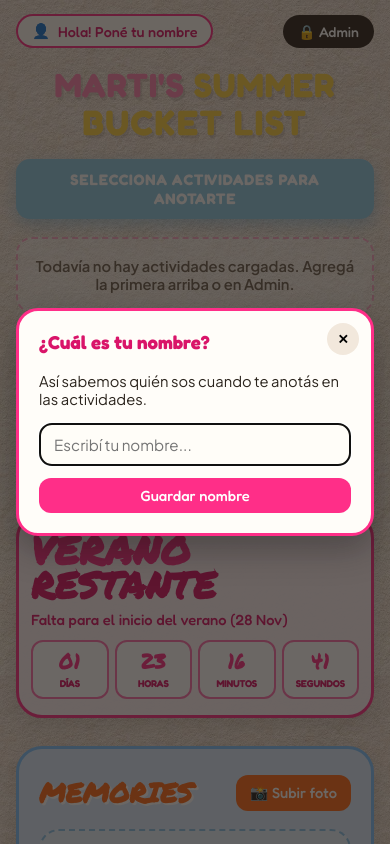
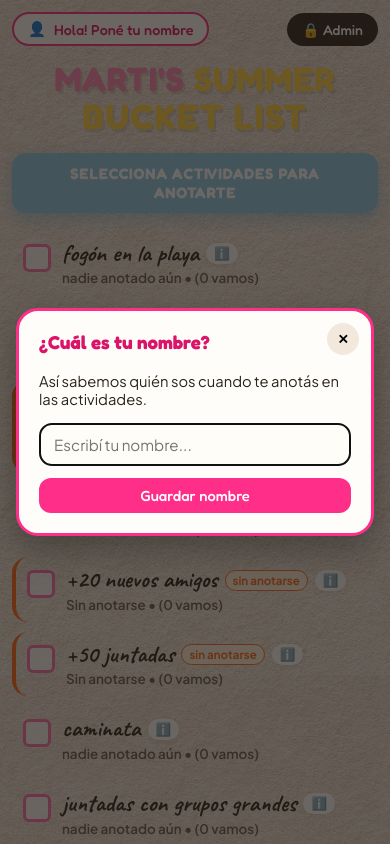
Before and after one commit to martinabarros1014/martisbucketlist, a plain HTML site: page index.html in a window 390 px wide. Shown: the top 844 px of the page. Drawn offline with Linux system fonts and the light colour scheme.

Commit message:
Update index.html

```diff
--- a/index.html
+++ b/index.html
@@ -34,6 +34,11 @@
 
     * { box-sizing: border-box; }
 
+    html, body {
+      max-width: 100%;
+      overflow-x: hidden;
+    }
+
     body {
       margin: 0;
       font-family: 'Plus Jakarta Sans', sans-serif;
@@ -42,7 +47,6 @@
       background-image: url("elementos/papel.jpg");
       background-repeat: repeat;
       background-size: 380px auto;
-      overflow-x: hidden;
       padding-bottom: 90px;
     }
 
@@ -110,6 +114,7 @@
     }
     .center-stage {
       min-width: 0;
+      width: 100%;
     }
 
     /* Título de la foto en el medio de ambos marcos */
@@ -176,12 +181,17 @@
     }
 
     /* Lista checklist en 2 columnas dentro del centro */
+    #zoneActivities {
+      display: block;
+      width: 100%;
+    }
     .checklist-grid {
       display: grid;
       grid-template-columns: repeat(2, minmax(0, 1fr));
       gap: 14px 22px;
       align-items: start;
       min-height: 48px;
+      width: 100%;
     }
     .empty-list-note {
       grid-column: 1 / -1;
@@ -200,6 +210,8 @@
       gap: 11px;
       padding: 9px 11px;
       border-radius: 16px;
+      width: 100%;
+      min-width: 0;
       transition: background 0.2s ease, transform 0.15s ease;
     }
     .check-item.selectable {
@@ -255,6 +267,7 @@
       font-weight: 700;
       line-height: 1.15;
       color: var(--ink);
+      overflow-wrap: anywhere;
     }
     .check-item.done .check-name {
       text-decoration: line-through;
@@ -266,6 +279,7 @@
       color: #6b5e51;
       margin-top: 2px;
       font-weight: 600;
+      overflow-wrap: anywhere;
     }
     .badge-nosignup {
       background: var(--orange-bg);
@@ -299,11 +313,11 @@
       color: var(--ink);
     }
 
-    /* Proponer actividad + Actividades a las que estás anotado */
+    /* Sugerir actividad por WhatsApp + Actividades a las que estás anotado */
     .propose-bar {
       display: flex;
       gap: 8px;
-      max-width: 520px;
+      max-width: 560px;
       margin: 18px auto 14px;
       flex-wrap: wrap;
     }
@@ -319,7 +333,7 @@
     }
     .propose-bar input {
       flex: 1;
-      min-width: 190px;
+      min-width: 210px;
     }
 
     .joined-summary-box {
@@ -727,6 +741,7 @@
     .btn-orange { background: var(--orange); color: #fff; }
     .btn-green { background: var(--green); color: #fff; }
     .btn-sun { background: var(--sun); color: var(--ink); }
+    .btn-danger { background: #c92a2a; color: #fff; }
     .btn-ghost { background: #fff; color: var(--ink); border: 1.5px solid #dfd1b8; }
     .btn-sm { padding: 6px 10px; font-size: 0.82rem; border-radius: 10px; }
 
@@ -828,11 +843,22 @@
       }
     }
     @media (max-width: 520px) {
+      .page-wrap {
+        padding: 12px 12px 36px;
+      }
       .collage-stage {
-        grid-template-columns: 1fr;
+        display: block;
       }
       .side-frame {
         display: none;
+      }
+      .checklist-grid {
+        display: grid;
+        grid-template-columns: 1fr;
+        gap: 10px;
+      }
+      .check-name {
+        font-size: 1.5rem;
       }
       .clock-section {
         padding: 16px 12px;
@@ -904,6 +930,7 @@
           <span>Marcar como sin anotarse</span>
         </label>
         <button class="btn btn-orange btn-sm" style="width:100%;" onclick="adminSaveActivitySettings()">Guardar contador / modo</button>
+        <button type="button" class="btn btn-danger btn-sm" style="width:100%; margin-top:6px;" onclick="deleteSelectedAdminActivity()">🗑️ Eliminar actividad</button>
       </div>
 
       <div class="admin-box">
@@ -949,8 +976,8 @@
         <div id="activitiesGrid" class="checklist-grid"></div>
 
         <div class="propose-bar">
-          <input type="text" id="proposeInput" placeholder="Proponer una actividad nueva...">
-          <button class="btn btn-orange" onclick="proposeActivity()">+ Proponer</button>
+          <input type="text" id="suggestInput" placeholder="Sugerir una actividad para Marti..." onkeydown="if(event.key==='Enter') sendSuggestionWhatsApp()">
+          <button type="button" class="btn btn-green" onclick="sendSuggestionWhatsApp()">💬 Sugerir por WhatsApp</button>
         </div>
 
         <!-- Debajo de la lista: Actividades a las que estás anotado -->
@@ -1098,11 +1125,87 @@
 
 <script>
   const ADMIN_CODE = "topveranos";
-  const STORAGE_KEY = "martys_bucket_list_v10";
+  const WHATSAPP_PHONE = "59897502925";
+  const STORAGE_KEY = "martys_bucket_list_v12";
+
+  const FIXED_COUNTER_NAMES = new Set([
+    "+20 juntadas en la playa",
+    "+20 nuevos amigos",
+    "+50 juntadas",
+    "+30 sunsets",
+    "100 rechazos",
+    "10 pijamadas"
+  ]);
+
+  const RAW_ACTIVITIES = [
+    "fogón en la playa",
+    "jodas",
+    "+20 juntadas en la playa",
+    "parque inflable acuático",
+    "+20 nuevos amigos",
+    "+50 juntadas",
+    "caminata",
+    "juntadas con grupos grandes",
+    "playa de noche",
+    "ponernos en pedo (en la playa también)",
+    "ir a acampar",
+    "picnic",
+    "canotaje",
+    "lanchitas",
+    "hacer un asado",
+    "ir a una granja",
+    "recolectar caracolas",
+    "evento al aire libre",
+    "concierto",
+    "estar bajo la lluvia",
+    "amanecer en la playa",
+    "hacer un 24 horas estilo youTube 2018",
+    "pintar remeras",
+    "scrapbook",
+    "trash bagging",
+    "sneak out",
+    "karaoke",
+    "+30 sunsets",
+    "MEGA guerra de agua",
+    "mi cumple edición verano",
+    "robarme una señal de tránsito",
+    "aprender a hacer un mortal",
+    "aprender algún truco de skate",
+    "ir a una misión o voluntariado random",
+    "noche de presentaciones",
+    "100 rechazos",
+    "masterchef",
+    "10 pijamadas",
+    "tirar fuegos artificiales",
+    "explotar cosas",
+    "ir a pescar",
+    "noche de películas al aire libre",
+    "tobogan de agua",
+    "hacer slime",
+    "subir un cerro",
+    "tatuajes con henna o protector solar",
+    "pintar tote bags"
+  ];
+
+  function buildDefaultActivities() {
+    return RAW_ACTIVITIES.map((name, idx) => {
+      const isCounter = FIXED_COUNTER_NAMES.has(name);
+      return {
+        id: "act-" + (idx + 1),
+        name,
+        info: isCounter ? `Contador de verano: ${name}.` : "Actividad de verano para anotarse.",
+        done: false,
+        version: 1,
+        participants: [],
+        noSignup: isCounter,
+        manualCount: 0
+      };
+    });
+  }
 
   const EMPTY_DATA = {
     userName: "",
-    activities: [],
+    activities: buildDefaultActivities(),
     calendarEvents: [],
     memories: []
   };
@@ -1120,7 +1223,7 @@
   function loadData() {
     try {
       const saved = JSON.parse(localStorage.getItem(STORAGE_KEY));
-      if (saved && Array.isArray(saved.activities)) {
+      if (saved && Array.isArray(saved.activities) && saved.activities.length > 0) {
         return {
           userName: saved.userName || "",
           activities: saved.activities,
@@ -1129,7 +1232,12 @@
         };
       }
     } catch (e) {}
-    return structuredClone(EMPTY_DATA);
+    return {
+      userName: "",
+      activities: buildDefaultActivities(),
+      calendarEvents: [],
+      memories: []
+    };
   }
 
   function saveData() {
@@ -1285,6 +1393,23 @@
     act.manualCount = countVal;
     saveData();
     renderAll();
+  }
+
+  function deleteSelectedAdminActivity() {
+    if (!isAdmin) return;
+    const id = document.getElementById("admManageActivity").value;
+    if (!id) return;
+    db.activities = db.activities.filter(a => a.id !== id);
+    db.calendarEvents = db.calendarEvents.filter(ev => ev.activityId !== id);
+    selectedIds.delete(id);
+    if (activeInfoActivityId === id) {
+      activeInfoActivityId = null;
+      closeModal("infoModal");
+    }
+    saveData();
+    populateAdminActivitySelects();
+    renderAll();
+    renderCalendar();
   }
 
   function adminScheduleActivity() {
@@ -1424,25 +1549,18 @@
     renderAll();
   }
 
-  function proposeActivity() {
-    const input = document.getElementById("proposeInput");
-    const name = input.value.trim();
-    if (!name) return;
-    const participants = db.userName ? [db.userName] : [];
-    db.activities.push({
-      id: "act-" + Date.now(),
-      name,
-      info: "Propuesta de actividad para el verano.",
-      done: false,
-      version: 1,
-      participants,
-      noSignup: false,
-      manualCount: participants.length
-    });
-    input.value = "";
-    saveData();
-    populateAdminActivitySelects();
-    renderAll();
+  function sendSuggestionWhatsApp() {
+    const input = document.getElementById("suggestInput");
+    const idea = input.value.trim();
+    if (!idea) {
+      alert("Escribí la actividad que querés sugerir primero.");
+      input.focus();
+      return;
+    }
+    const suffix = db.userName ? ` (${db.userName})` : "";
+    const message = `hola martii, me gustaría sugerir esta actvidad para tu summer bucket list: ${idea}${suffix}`;
+    const url = `https://wa.me/${WHATSAPP_PHONE}?text=${encodeURIComponent(message)}`;
+    window.open(url, "_blank", "noopener,noreferrer");
   }
 
   function toggleDoneActivity(id) {
@@ -1494,7 +1612,6 @@
       ? `📅 Agendada en calendario: ${linkedDates.join(", ")}`
       : "";
 
-    /* Embed de actividad estilo Spotify: solo web + nombre de actividad + botón Unirte */
     document.getElementById("embedActTitle").textContent = titleText;
     const joinBtn = document.getElementById("embedJoinBtn");
     if (act.noSignup || act.done) {
@@ -1569,7 +1686,7 @@
   function renderActivities() {
     const grid = document.getElementById("activitiesGrid");
     if (!db.activities.length) {
-      grid.innerHTML = `<div class="empty-list-note">Todavía no hay actividades cargadas. Agregá la primera arriba o en Admin.</div>`;
+      grid.innerHTML = `<div class="empty-list-note">Todavía no hay actividades cargadas. Agregá la primera en Admin.</div>`;
       renderMyJoinedActivities();
       return;
     }
```
